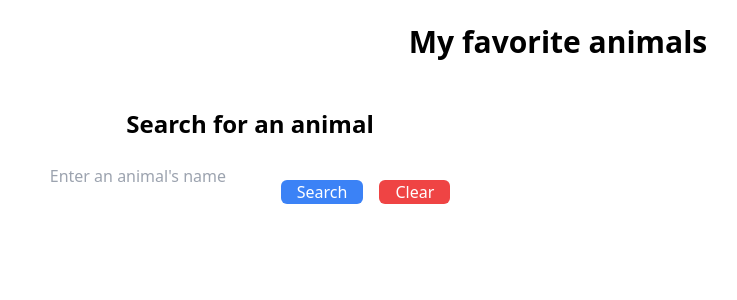
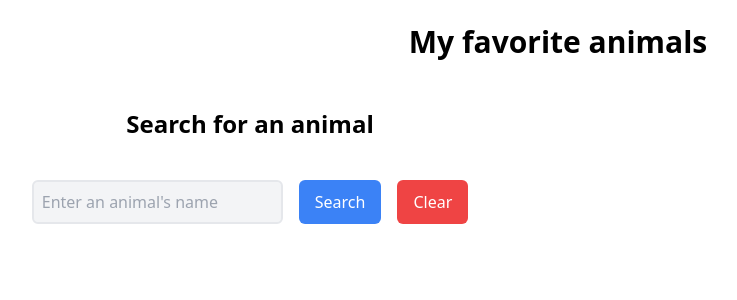
Before and after one commit to Hombre2014/landbanking-challenge, a React (Create React App) app: page / in a window 1280 px wide. Shown: the top 300 px of the page, without its empty margins (82-819 px from the left). Built offline with nearby package versions, Linux system fonts and the light colour scheme.

Commit message:
Rendered the content of the API call - characteristics.

```diff
--- a/src/App.js
+++ b/src/App.js
@@ -2,7 +2,7 @@ import { useState } from 'react';
 
 function App() {
   const [animalName, setAnimalName] = useState('');
-  const [animalData, setAnimalData] = useState({});
+  const [animalData, setAnimalData] = useState(null);
 
   const searchForAnimal = async (event) => {
     event.preventDefault();
@@ -25,6 +25,20 @@ function App() {
     }
   }
 
+  const renderCharacteristics = (characteristics) => {
+    return (
+      <ul className="">
+        {Object.entries(characteristics).map(([key, value]) => (
+          <li key={key} className="mb-1">
+            <div className="flex gap-2">
+              <strong>{key}:</strong> {value}
+            </div>
+          </li>
+        ))}
+      </ul>
+    );
+  }
+
   return (
     <>
       <h1 className="text-3xl font-bold text-center my-6">
@@ -38,7 +52,15 @@ function App() {
             </h3>
             <form className='flex'>
               <label htmlFor="name" className='mt-6 text-center'>
-                <input type="text" name="name" id="name" placeholder="Enter an animal's name" required value={animalName} onChange={(event) => setAnimalName(event.target.value)} />
+                <input
+                  type="text"
+                  name="name"
+                  id="name"
+                  placeholder="Enter an animal's name"
+                  required value={animalName}
+                  onChange={(event) => setAnimalName(event.target.value)}
+                  className="border-2 outline-10 rounded-md py-2 px-2 bg-gray-100 block mt-4 mr-4"
+                />
               </label>
               <button
                 type='submit'
@@ -55,6 +77,33 @@ function App() {
                 Clear
               </button>
             </form>
+            <div className="flex flex-col items-start">
+              {animalData && (
+                <>
+                  {animalData.map((animal, index) => (
+                    <div
+                      className="flex flex-col justify-center items-start"
+                      key={index}
+                    >
+                      <h3
+                        className="text-2xl font-bold text-center my-6"
+                        key={index}
+                      >
+                        {index + 1}. {animal.name}
+                      </h3>
+                      <h4 className="text-xl mb-4 font-bold">
+                        Characteristics
+                      </h4>
+                      <ul>
+                        {renderCharacteristics(
+                          animalData[index].characteristics
+                        )}
+                      </ul>
+                    </div>
+                  ))}
+                </>
+              )}
+            </div>
           </div>
         </div>
       </div>
```
